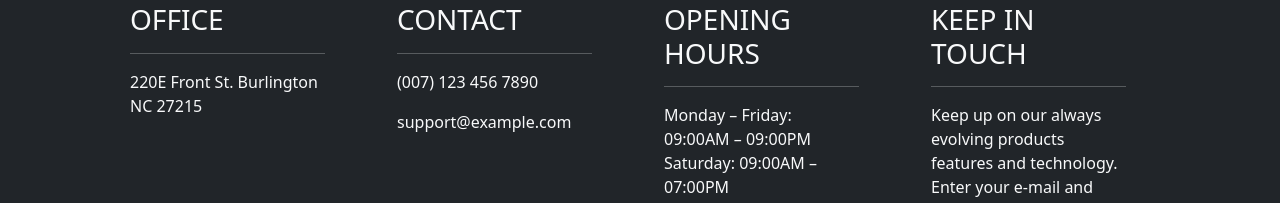
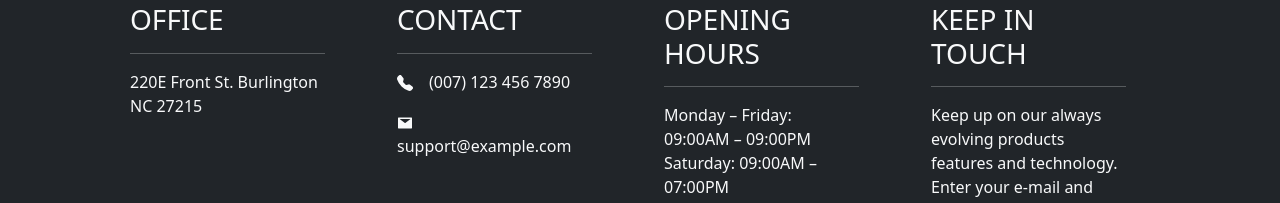
Before and after one commit to FahamidulDipro/Auto-Xpress, a React (Create React App) app: page / in a window 1280 px wide. Shown: the part 1228-1431 px from the top of the page. Built offline with nearby package versions, Linux system fonts and the light colour scheme; no server answers.

Commit message:
contact and mail icons added

```diff
--- a/src/components/Footer/Footer.js
+++ b/src/components/Footer/Footer.js
@@ -1,7 +1,8 @@
 import React from "react";
 import { Button, Col, Row } from "react-bootstrap";
 import { FaFacebookF, FaGoogle, FaGithub } from "react-icons/fa";
-
+import { BsFillTelephoneFill } from "react-icons/bs";
+import { AiFillMail } from "react-icons/ai";
 const Footer = () => {
   return (
     <>
@@ -22,8 +23,13 @@ const Footer = () => {
               <div className="text-start container my-3">
                 <h3 className="mb-3">CONTACT</h3>
                 <hr />
-                <p>(007) 123 456 7890</p>
-                <p>support@example.com</p>
+                <p>
+                  <BsFillTelephoneFill className="me-3"></BsFillTelephoneFill>
+                  (007) 123 456 7890
+                </p>
+                <p>
+                  <AiFillMail className="me-3"></AiFillMail>support@example.com
+                </p>
               </div>
             </Col>
             <Col lg={3}>
```
